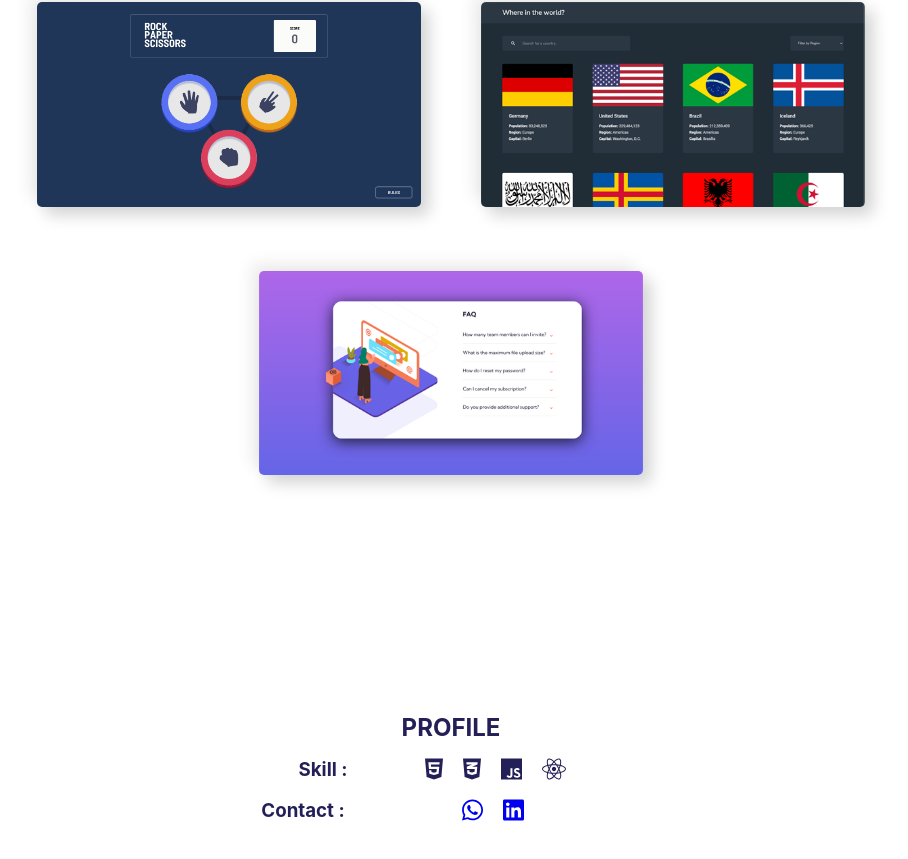
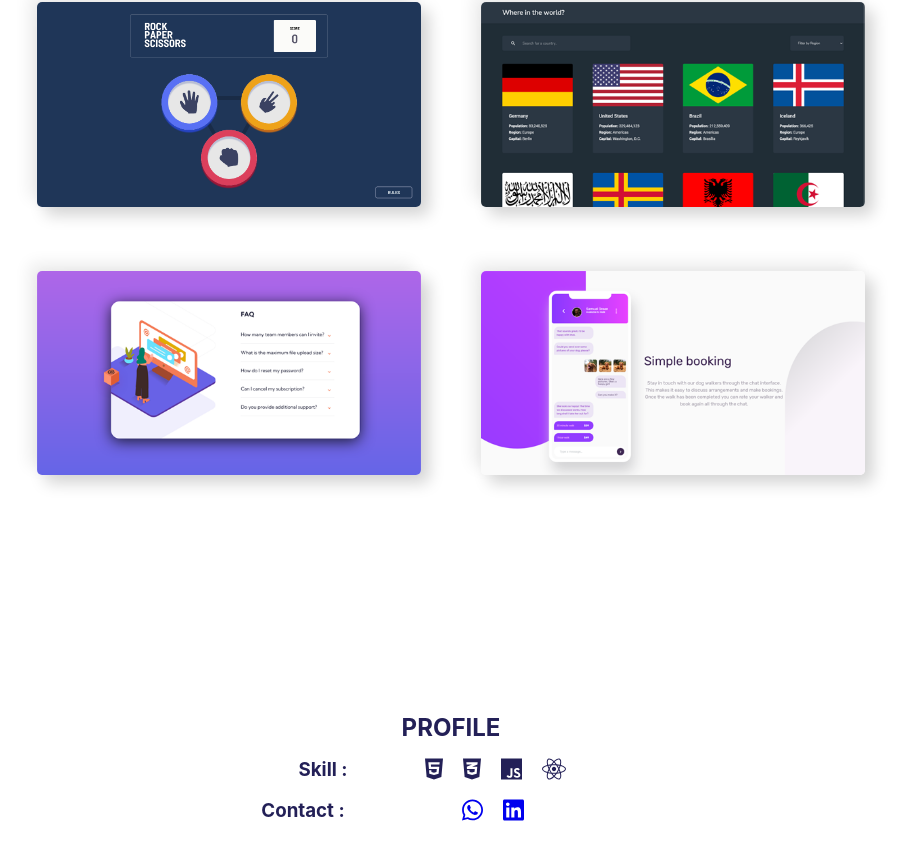
Before and after one commit to izurai27/my-portfolio-react-app, a React (Create React App) app: page / in a window 1280 px wide. Shown: the part 1797-2656 px from the top of the page, without its empty margins (189-1097 px from the left). Built offline with nearby package versions, Linux system fonts and the light colour scheme.

Commit message:
add project chat app

```diff
--- a/src/projectlist.js
+++ b/src/projectlist.js
@@ -3,6 +3,7 @@ import rockpaperscissor from './images/rockpaperscissor.png'
 import restcountriesapi from './images/restcountriesapi.png'
 import danasyariah from './images/DanaSyariah.png'
 import faq from './images/FAQAccordionCard.png'
+import chatApp from './images/chat-app.png'
 
 const projectlist = [
   {   id: 'project1',
@@ -40,6 +41,13 @@ const projectlist = [
       techUsed:'html, sass, javascript',
       link:'https://izurai27.github.io/Frontendmentor-faq-accordion-card-main/'
   },
+  {   id: 'project6',
+      name: 'chat-app-css-illustration-master',
+      description: 'Challenge dari frontendmentor.io',
+      preview: chatApp,
+      techUsed:'html, sass, javascript',
+      link:'https://izurai27.github.io/chat-app-css-illustration-master/'
+  },
 
 
 ]
```
Also changed, not shown: src/images/chat-app.png (added).
